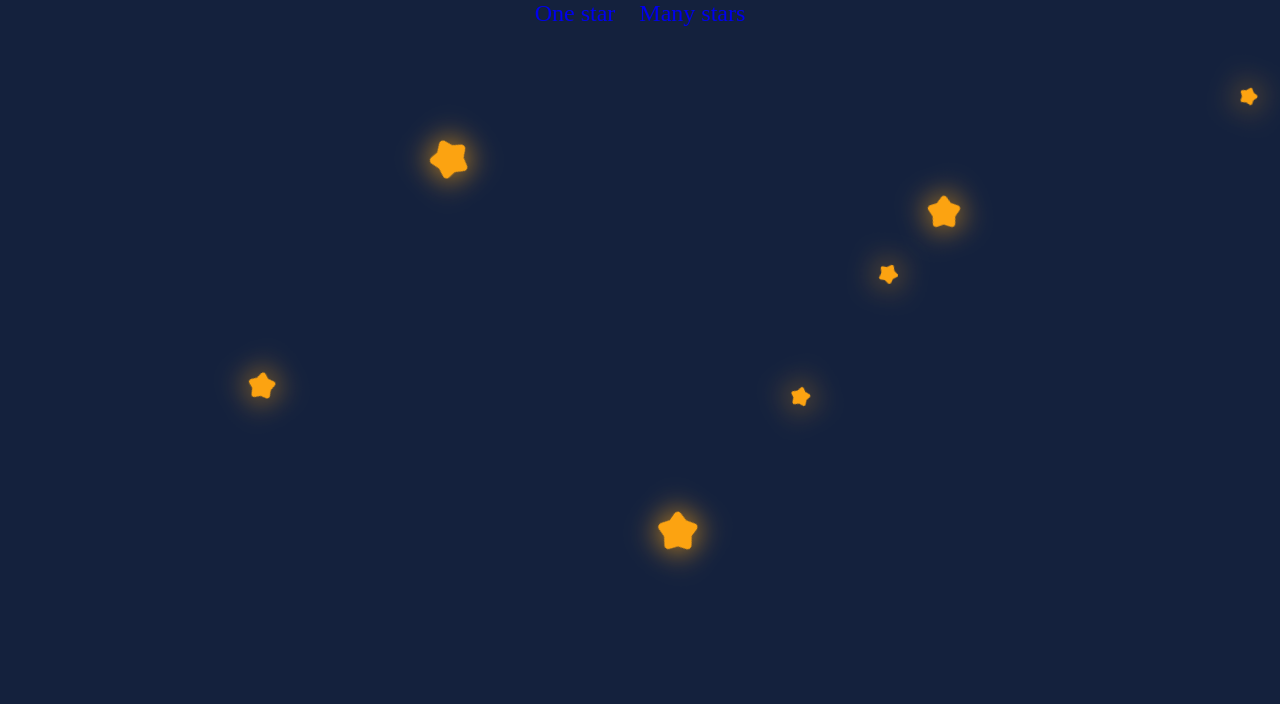
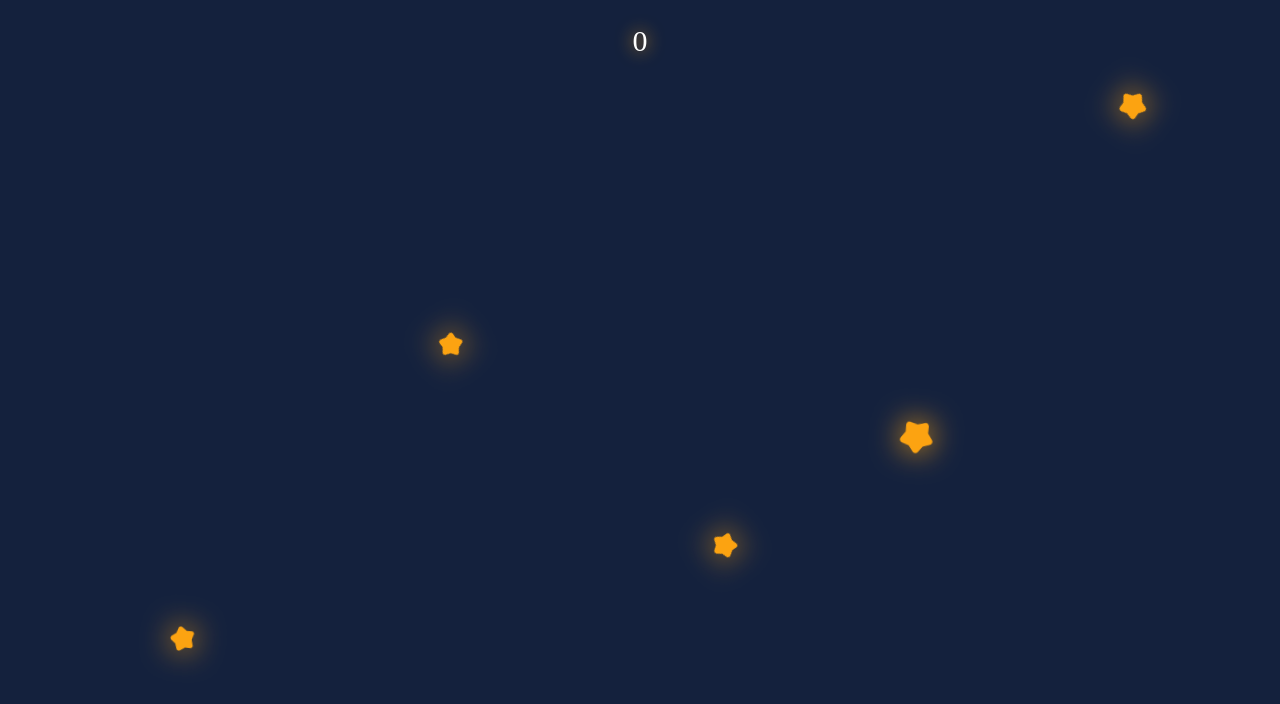
Before and after one commit to ReonKovalchuk/falling-stars-game, a Nuxt app: page /ManyStars in a window 1280 px wide. Shown: the top 704 px of the page. Built offline with nearby package versions, Linux system fonts and the light colour scheme.

Commit message:
счетчик и стартовый экран

```diff
--- a/app.vue
+++ b/app.vue
@@ -1,5 +1,5 @@
 <template>
-  <nav>
+  <!-- <nav>
     <ul>
       <li>
         <NuxtLink to="/">One star</NuxtLink>
@@ -8,7 +8,7 @@
         <NuxtLink to="/ManyStars">Many stars</NuxtLink>
       </li>
     </ul>
-  </nav>
+  </nav> -->
   <NuxtLayout>
     <NuxtPage />
   </NuxtLayout>
@@ -35,6 +35,9 @@ a {
 a:visited {
   color: #fff;
 }
+.router-link-exact-active {
+  border-bottom: 1px solid #fff;
+}
 </style>
 
 <script setup>
--- a/assets/main.scss
+++ b/assets/main.scss
@@ -11,17 +11,30 @@ body {
   background: #14213d;
   min-height: 100vh;
   overflow: hidden;
+  text-align: center;
+}
+.counter {
+  color: white;
+  font-size: 30px;
+  padding-bottom: 24px;
+  margin-bottom: auto;
+  text-shadow: 0 0 17px var(--color-gold);
+  flex-grow: 1;
 }
 $container-width: 100vw;
 .stars__container {
-  width: $container-width;
-  height: 100vh;
-  position: relative;
+  padding-top: 24px;
+  display: flex;
+  flex-direction: column;
+  // width: $container-width;
+  // height: 80vh;
+  // position: relative;
 }
 .star-wrapper {
   animation: animateFall 5s linear forwards;
-  top: 0;
   position: absolute;
+  height: 50px;
+  width: 50px;
 }
 .star {
   position: absolute;
--- a/components/Star.vue
+++ b/components/Star.vue
@@ -1,27 +1,13 @@
 <template>
-  <div
-    class="star-wrapper"
-    :style="wrapperStyle"
-    :class="{ paused: isPaused }"
-    @click="handleClick"
-  >
-    <div
-      class="star"
-      :style="starStyle"
-      :class="{ paused: isPaused, hidden: isPaused }"
-    >
+  <div class="star-wrapper" :style="wrapperStyle" @click="handleClick">
+    <div class="star" :style="starStyle" :class="{ hidden: isPaused }">
       <IconsStarIcon></IconsStarIcon>
     </div>
     <Burst v-show="showBurst"></Burst>
   </div>
 </template>
 
-<style>
-.star-wrapper {
-  height: 50px;
-  width: 50px;
-}
-</style>
+<style></style>
 
 <script setup>
 const { starStyle, wrapperStyle } = defineProps(["starStyle", "wrapperStyle"]);
--- a/pages/ManyStars.vue
+++ b/pages/ManyStars.vue
@@ -9,10 +9,14 @@
       margin-left: -${star.offset};
   margin-top: -${star.offset};`"
       :wrapper-style="`left:${star.left};top:0px;animation-duration:${star.animationDuration}`"
+      @click="destroyStar(star.id)"
     />
+    <p class="counter">{{ counter }}</p>
   </div>
 </template>
 <script setup>
+import { computed, onMounted } from "vue";
+
 const starsRate = 1000;
 const stars = ref([
   // {
@@ -22,29 +26,39 @@ const stars = ref([
   //   offset: "15px",
   // },
 ]);
+const counter = ref(0);
 function createStar() {
   const starSize = Math.floor(20 + Math.random() * 30);
   stars.value.push({
     id: new Date().valueOf(),
-    left: Math.floor(Math.random() * window.innerWidth) + "px",
-    animationDuration: Math.floor(10 + Math.random() * 4) + "s",
+    left: Math.floor(Math.random() * (window.innerWidth - starSize)) + "px",
+    animationDuration: Math.floor(4 + Math.random() * 4) + "s",
     fontSize: starSize + "px",
     offset: starSize / 2 + "px",
+    burstOffset: Math.floor(Math.random() * 45),
   });
 }
+function destroyStar(id) {
+  counter.value++;
+  setTimeout(() => {
+    stars.value = stars.value.filter((star) => {
+      return star.id !== id;
+    });
+  }, 500);
+}
+const useStarDestructionInterval = (delay) => {
+  setTimeout(() => {
+    starDestruction = setInterval(() => {
+      if (stars.value.length > 7) stars.value.shift();
+    }, starsRate);
+  }, starsRate + delay);
+};
 let starDestruction;
-setTimeout(() => {
-  stars.value.shift();
-  starDestruction = setInterval(() => {
-    stars.value.shift();
-  }, starsRate);
-}, starsRate + 110000);
 
 const starCreation = setInterval(() => {
   createStar();
 }, starsRate);
-onUnmounted(() => {
-  clearInterval(starCreation);
-  clearInterval(starDestruction);
+onMounted(() => {
+  useStarDestructionInterval(7000);
 });
 </script>
--- a/pages/index.vue
+++ b/pages/index.vue
@@ -1,14 +1,25 @@
 <template>
   <main class="page-wrapper">
-    <Star
-      star-style="font-size:40px;
+    <div>
+      <Star
+        star-style="font-size:40px;
       margin-top:-20px; margin-left:-20px;
       animation-play-state: paused;"
-      wrapperStyle="animation-play-state: paused; position:relative;"
-    >
-    </Star>
+        wrapperStyle="animation-play-state: paused; position:relative;"
+        @click="redirect"
+      >
+      </Star>
+    </div>
   </main>
 </template>
+<script setup>
+const router = useRouter();
+const redirect = () => {
+  setTimeout(() => {
+    router.push({ path: "/ManyStars" });
+  }, 1000);
+};
+</script>
 <style lang="scss">
 main {
   height: 100vh;
@@ -16,5 +27,10 @@ main {
   flex-direction: column;
   justify-content: space-evenly;
   align-items: center;
+  color: white;
+  text-align: center;
+}
+strong {
+  color: var(--color-gold);
 }
 </style>
```
